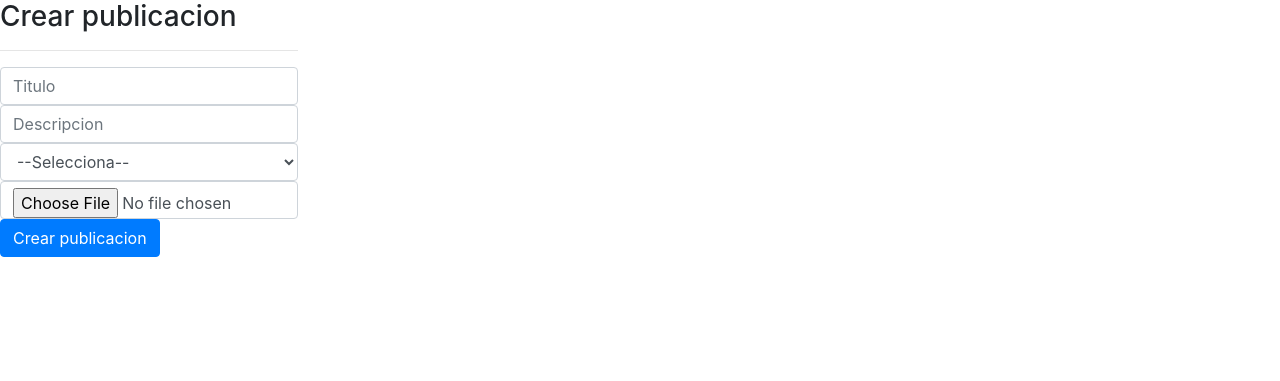
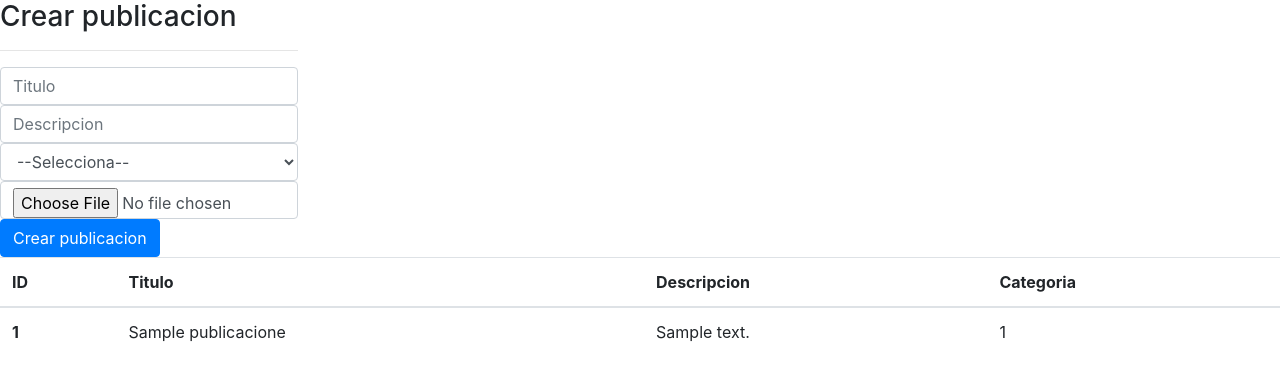
Before and after one commit to Yahaira3/aprendiendo_php, a PHP site: page /nuevas_publicaciones.php in a window 1280 px wide. Shown: the top 381 px of the page. Run offline with PHP 8.4, Linux system fonts and the light colour scheme; tables that the repository leaves empty or names only in its code hold one stand-in row (values such as "Sample post").

Commit message:
imprimir

```diff
--- a/public_html_proyecto/app/mis_funciones.php
+++ b/public_html_proyecto/app/mis_funciones.php
@@ -1,11 +1,21 @@
 <?php
-function imprimir($valor_recibido)
-{
+function imprimir($valor_recibido) {
     echo "<pre>";
     var_export($valor_recibido);
     echo "</pre>";
 }
-function vista($nombre)
-{
-return "app/vistas/$nombre.vista.php";
+function nombre() {
+    return ".sa.dffsjsfdjafdsasdffsd";
 }
+function vista($nombre) {
+    return "app/vistas/$nombre.vista.php";
+}
+function selectPublicaciones($conexion) {
+    // 1. Preparar el query
+    $comando = $conexion->prepare("SELECT * FROM publicaciones");
+    // 2. Ejecutar el query
+    $comando->execute();
+    // 3. Traer los datos
+    $publicaciones = $comando->fetchAll(PDO::FETCH_ASSOC);
+    return $publicaciones;
+}
--- a/public_html_proyecto/app/vistas/nuevas_publicaciones.vista.php
+++ b/public_html_proyecto/app/vistas/nuevas_publicaciones.vista.php
@@ -17,6 +17,28 @@
         <button class="btn btn-primary" name="btnCrearPublicacion">Crear publicacion</button>
     </form>
     </div>
+     <!-- Mostrar los datos de la base de datos -->
+    <table class="table">
+  <thead>
+    <tr>
+      <th scope="col">ID</th>
+      <th scope="col">Titulo</th>
+      <th scope="col">Descripcion</th>
+      <th scope="col">Categoria</th>
+    </tr>
+  </thead>
+  <tbody>
+  <?php
+    // Recorrer todas las publicaciones
+    foreach($listadoPublicaciones as $publicacion) {
+        echo "<tr>
+                <th>{$publicacion['id']}</th>
+                <td>{$publicacion['titulo']}</td>
+                <td>{$publicacion['descripcion']}</td>
+                <td>{$publicacion['id_categoria']}</td>
+            </tr>";
+    }
+  ?>
 </body>
 
 </html>
--- a/public_html_proyecto/nuevas_publicaciones.php
+++ b/public_html_proyecto/nuevas_publicaciones.php
@@ -28,5 +28,7 @@ if(isset($_POST['btnCrearPublicacion'])) {
     }
 }
 /* Fin del codigo para guardar */
+/* Traer las publicaciones */
+$listadoPublicaciones = selectPublicaciones($conexion);
 $titulo = "Crear publicación";
 require vista("nuevas_publicaciones");
```
